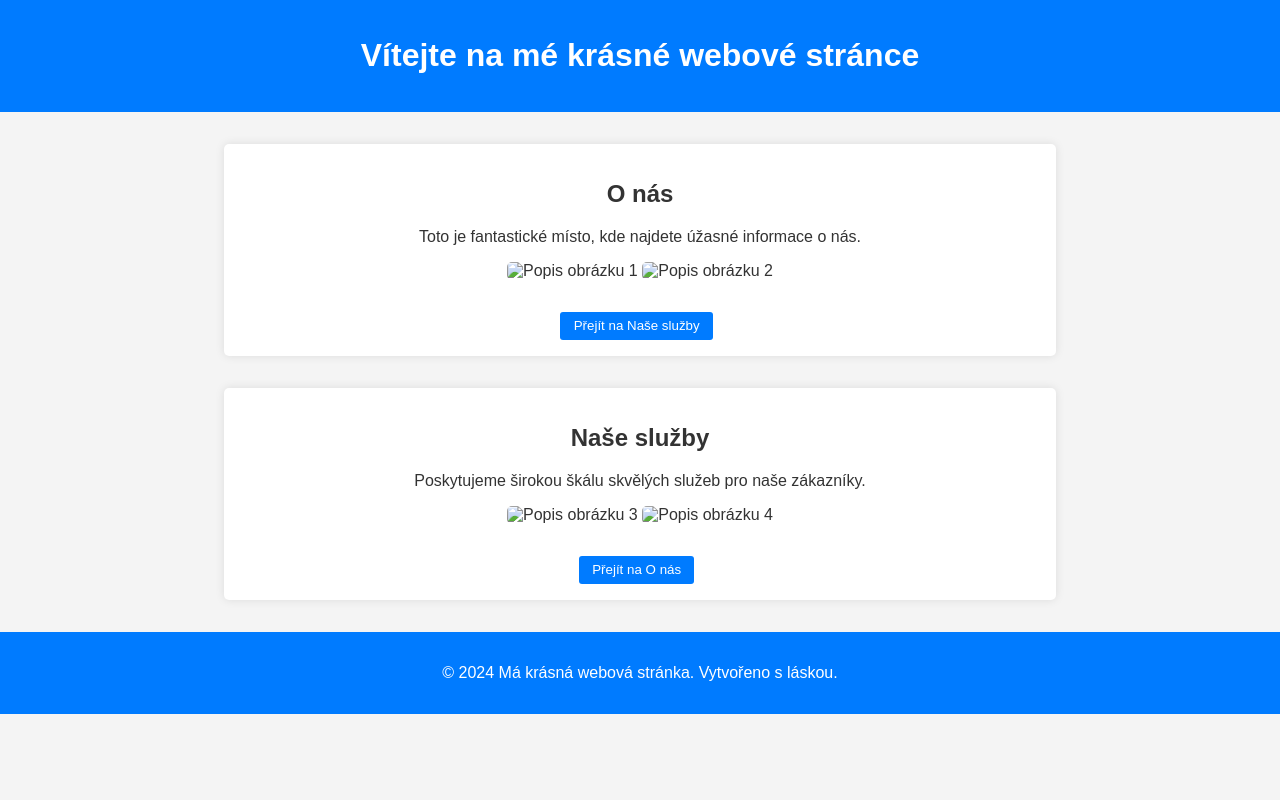
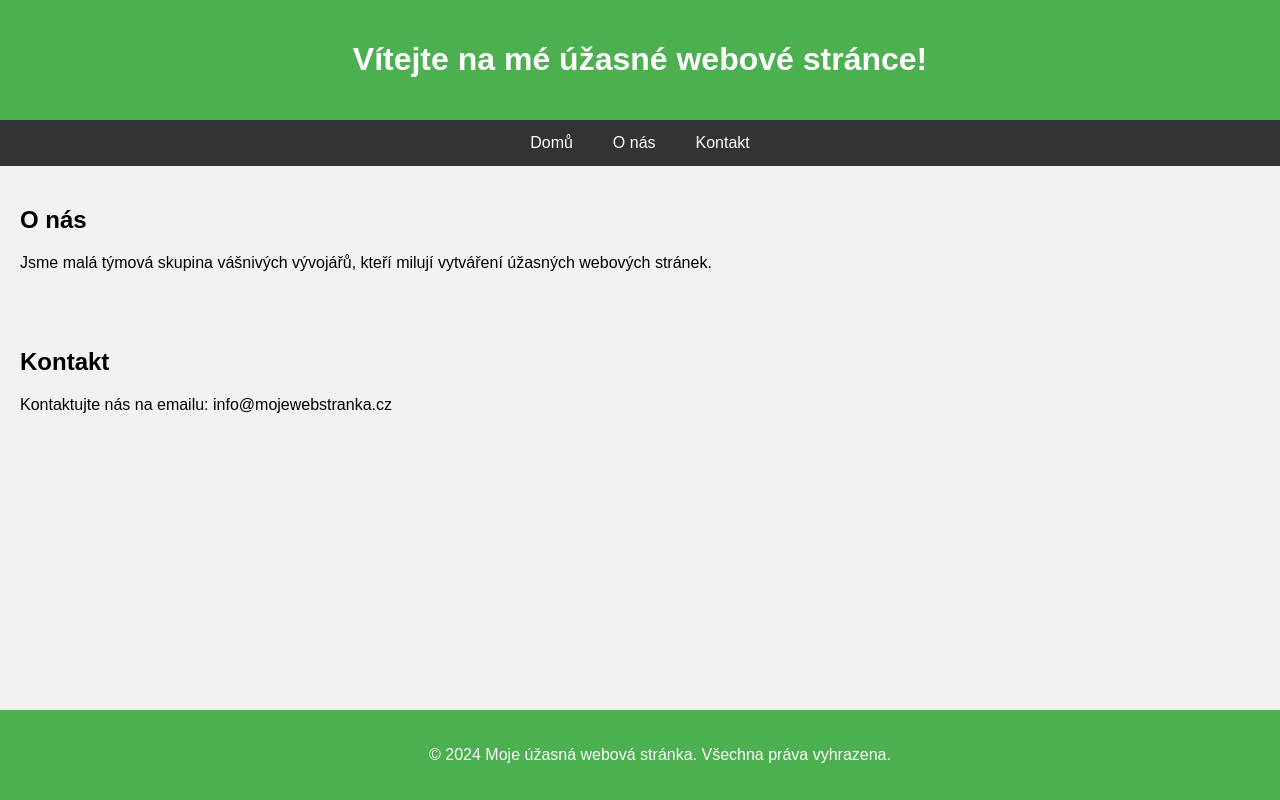
Before and after one commit to QuantumQuasar2000/web, a plain HTML site: page index.html in a window 1280 px wide. Drawn offline with Linux system fonts and the light colour scheme.

Commit message:
Update index.html

```diff
--- a/index.html
+++ b/index.html
@@ -3,115 +3,83 @@
 <head>
     <meta charset="UTF-8">
     <meta name="viewport" content="width=device-width, initial-scale=1.0">
-    <title>Má krásná webová stránka</title>
+    <title>Má úžasná webová stránka</title>
     <style>
         body {
-            font-family: 'Arial', sans-serif;
-            background-color: #f4f4f4;
-            color: #333;
+            font-family: Arial, sans-serif;
+            background-color: #f2f2f2;
             margin: 0;
             padding: 0;
+        }
+
+        header {
+            background-color: #4CAF50;
+            color: white;
+            padding: 20px;
             text-align: center;
         }
 
-        header {
-            background-color: #007BFF;
-            color: #fff;
-            padding: 1em;
+        nav {
+            display: flex;
+            justify-content: center;
+            background-color: #333;
+        }
+
+        nav a {
+            color: white;
+            text-decoration: none;
+            padding: 14px 20px;
+        }
+
+        nav a:hover {
+            background-color: #ddd;
+            color: black;
         }
 
         section {
-            max-width: 800px;
-            margin: 2em auto;
-            padding: 1em;
-            background-color: #fff;
-            box-shadow: 0 0 10px rgba(0, 0, 0, 0.1);
-            border-radius: 5px;
+            padding: 20px;
         }
 
         footer {
-            background-color: #007BFF;
-            color: #fff;
-            padding: 1em;
-        }
-
-        /* Styly pro obrázky v oddílu */
-        .image-container {
-            margin-top: 1em;
-        }
-
-        .image-container img {
-            max-width: 100%;
-            height: auto;
-            border-radius: 5px;
-            margin-bottom: 1em;
-        }
-
-        /* Styly pro tlačítka */
-        .nav-buttons {
-            margin-top: 1em;
-        }
-
-        .nav-buttons button {
-            background-color: #007BFF;
-            color: #fff;
-            padding: 0.5em 1em;
-            border: none;
-            border-radius: 3px;
-            cursor: pointer;
-            margin-right: 0.5em;
+            background-color: #4CAF50;
+            color: white;
+            text-align: center;
+            padding: 20px;
+            position: fixed;
+            bottom: 0;
+            width: 100%;
         }
     </style>
 </head>
 <body>
 
 <header>
-        <h1>Vítejte na mé krásné webové stránce</h1>
+    <h1>Vítejte na mé úžasné webové stránce!</h1>
 </header>
+
+<nav>
+    <a href="#">Domů</a>
+    <a href="#">O nás</a>
+    <a href="#">Kontakt</a>
+</nav>
 
 <section>
     <h2>O nás</h2>
-        <p>Toto je fantastické místo, kde najdete úžasné informace o nás.</p>
-
-        <!-- Obrázky v oddílu -->
-        <div class="image-container">
-            <img src="url_obrazku1.jpg" alt="Popis obrázku 1">
-            <img src="url_obrazku2.jpg" alt="Popis obrázku 2">
-        </div>
-
-        <!-- Tlačítka pro pohyb po stránce -->
-        <div class="nav-buttons">
-            <button onclick="scrollToSection('services')">Přejít na Naše služby</button>
-        </div>
+    <p>
+        Jsme malá týmová skupina vášnivých vývojářů, kteří milují vytváření úžasných webových stránek.
+    </p>
 </section>
 
-    <section id="services">
-        <h2>Naše služby</h2>
-        <p>Poskytujeme širokou škálu skvělých služeb pro naše zákazníky.</p>
-
-        <!-- Obrázky v oddílu -->
-        <div class="image-container">
-            <img src="url_obrazku3.jpg" alt="Popis obrázku 3">
-            <img src="url_obrazku4.jpg" alt="Popis obrázku 4">
-        </div>
-
-        <!-- Tlačítka pro pohyb po stránce -->
-        <div class="nav-buttons">
-            <button onclick="scrollToSection('about')">Přejít na O nás</button>
-        </div>
+<section>
+    <h2>Kontakt</h2>
+    <p>
+        Kontaktujte nás na emailu: info@mojewebstranka.cz
+    </p>
 </section>
 
 <footer>
-        <p>&copy; 2024 Má krásná webová stránka. Vytvořeno s láskou.</p>
+    <p>&copy; 2024 Moje úžasná webová stránka. Všechna práva vyhrazena.</p>
 </footer>
-
-    <!-- Skript pro plynulý posun po stránce -->
-    <script>
-        function scrollToSection(sectionId) {
-            var section = document.getElementById(sectionId);
-            section.scrollIntoView({ behavior: "smooth" });
-        }
-    </script>
 
 </body>
 </html>
```
Lines whose indentation alone changed are shown as unchanged.
